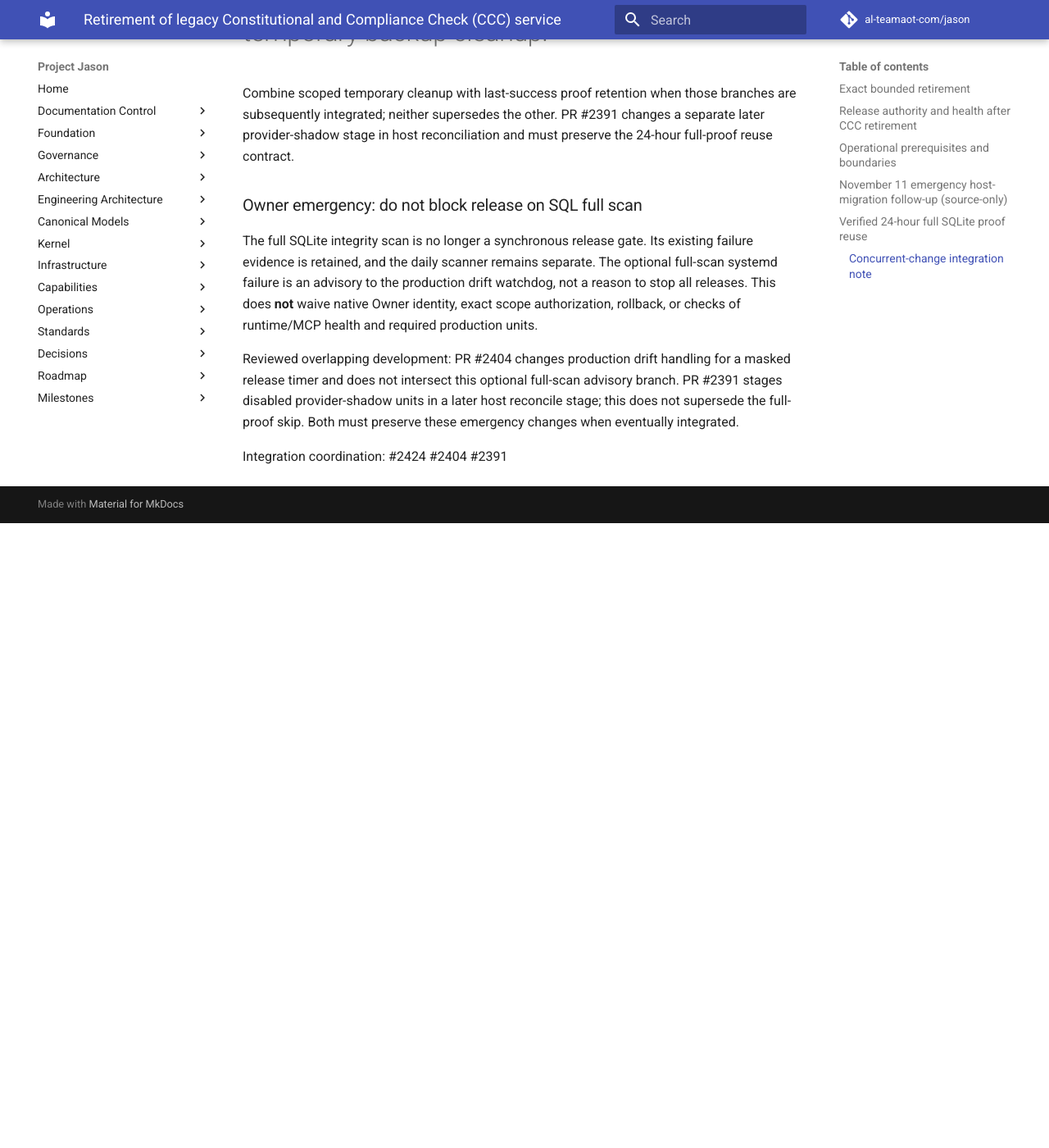
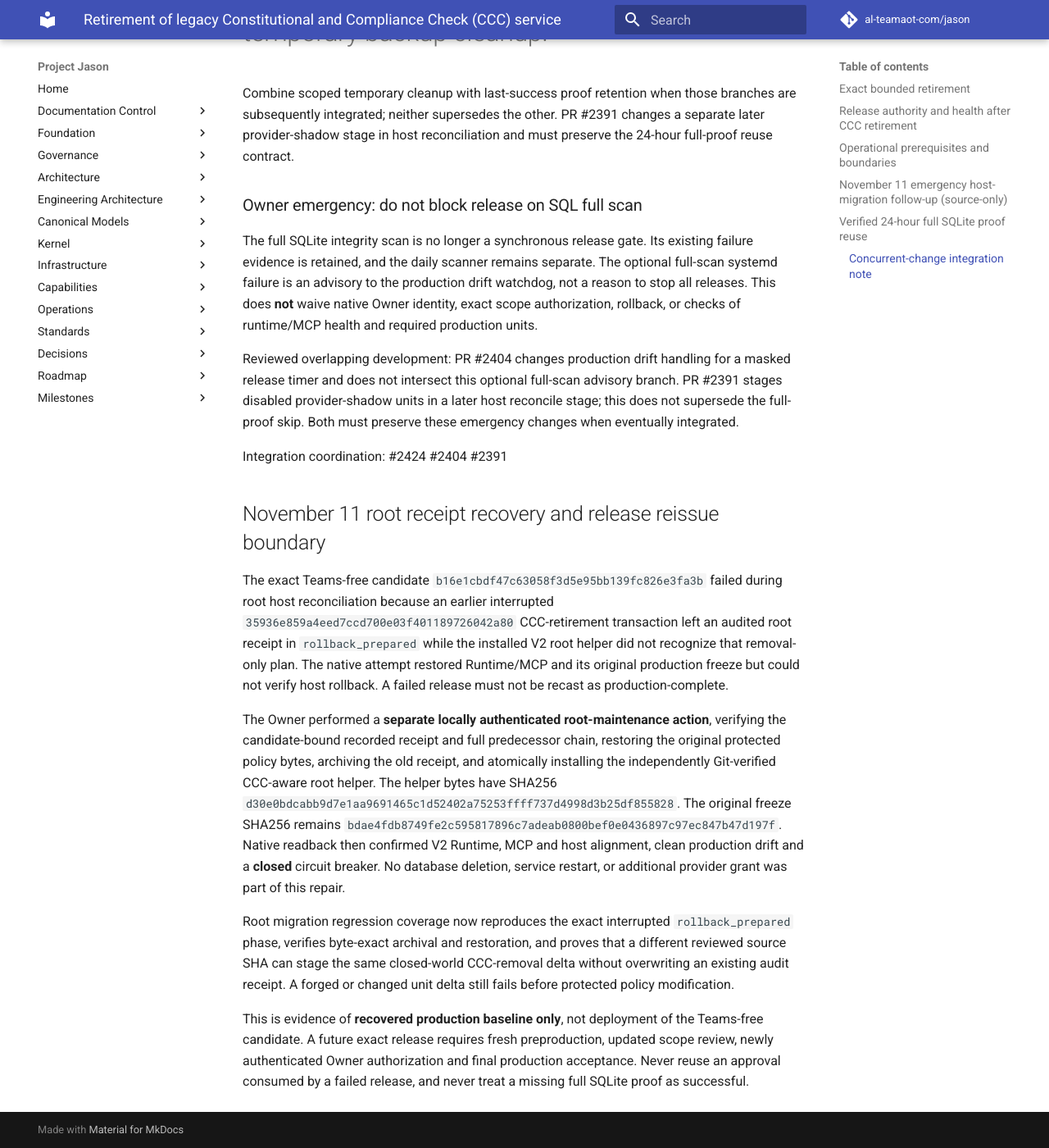
Before and after one commit to al-teamaot-com/jason, an MkDocs documentation site: the page built from docs/operations/CCC-Legacy-Retirement-20261110.md, in a window 1280 px wide and 1400 px high, scrolled down 2963 px. Shown: the whole window at 82% size. Built offline with MkDocs 1.6.1 and Material for MkDocs 9.7.7, drawn with Linux system fonts in a browser that asks for light colours; comment, search, counter and statistics services are not loaded; before the commit the page ends 3601 px from its top, so only the background shows below that.

Commit message:
P0: prove CCC interrupted rollback receipt restores before fresh release

```diff
--- a/docs/operations/CCC-Legacy-Retirement-20261110.md
+++ b/docs/operations/CCC-Legacy-Retirement-20261110.md
@@ -138,3 +138,37 @@ host reconcile stage; this does not supersede the full-proof skip. Both must
 preserve these emergency changes when eventually integrated.
 
 Integration coordination: #2424 #2404 #2391
+
+## November 11 root receipt recovery and release reissue boundary
+
+The exact Teams-free candidate `b16e1cbdf47c63058f3d5e95bb139fc826e3fa3b`
+failed during root host reconciliation because an earlier interrupted
+`35936e859a4eed7ccd700e03f401189726042a80` CCC-retirement transaction
+left an audited root receipt in `rollback_prepared` while the installed V2
+root helper did not recognize that removal-only plan. The native attempt
+restored Runtime/MCP and its original production freeze but could not verify
+host rollback. A failed release must not be recast as production-complete.
+
+The Owner performed a **separate locally authenticated root-maintenance
+action**, verifying the candidate-bound recorded receipt and full predecessor
+chain, restoring the original protected policy bytes, archiving the old
+receipt, and atomically installing the independently Git-verified CCC-aware
+root helper. The helper bytes have SHA256
+`d30e0bdcabb9d7e1aa9691465c1d52402a75253ffff737d4998d3b25df855828`.
+The original freeze SHA256 remains
+`bdae4fdb8749fe2c595817896c7adeab0800bef0e0436897c97ec847b47d197f`.
+Native readback then confirmed V2 Runtime, MCP and host alignment, clean
+production drift and a **closed** circuit breaker. No database deletion,
+service restart, or additional provider grant was part of this repair.
+
+Root migration regression coverage now reproduces the exact interrupted
+`rollback_prepared` phase, verifies byte-exact archival and restoration, and
+proves that a different reviewed source SHA can stage the same closed-world
+CCC-removal delta without overwriting an existing audit receipt. A forged
+or changed unit delta still fails before protected policy modification.
+
+This is evidence of **recovered production baseline only**, not deployment of
+the Teams-free candidate. A future exact release requires fresh preproduction,
+updated scope review, newly authenticated Owner authorization and final
+production acceptance. Never reuse an approval consumed by a failed release,
+and never treat a missing full SQLite proof as successful.
```
Also changed, not shown: 1 other file.
